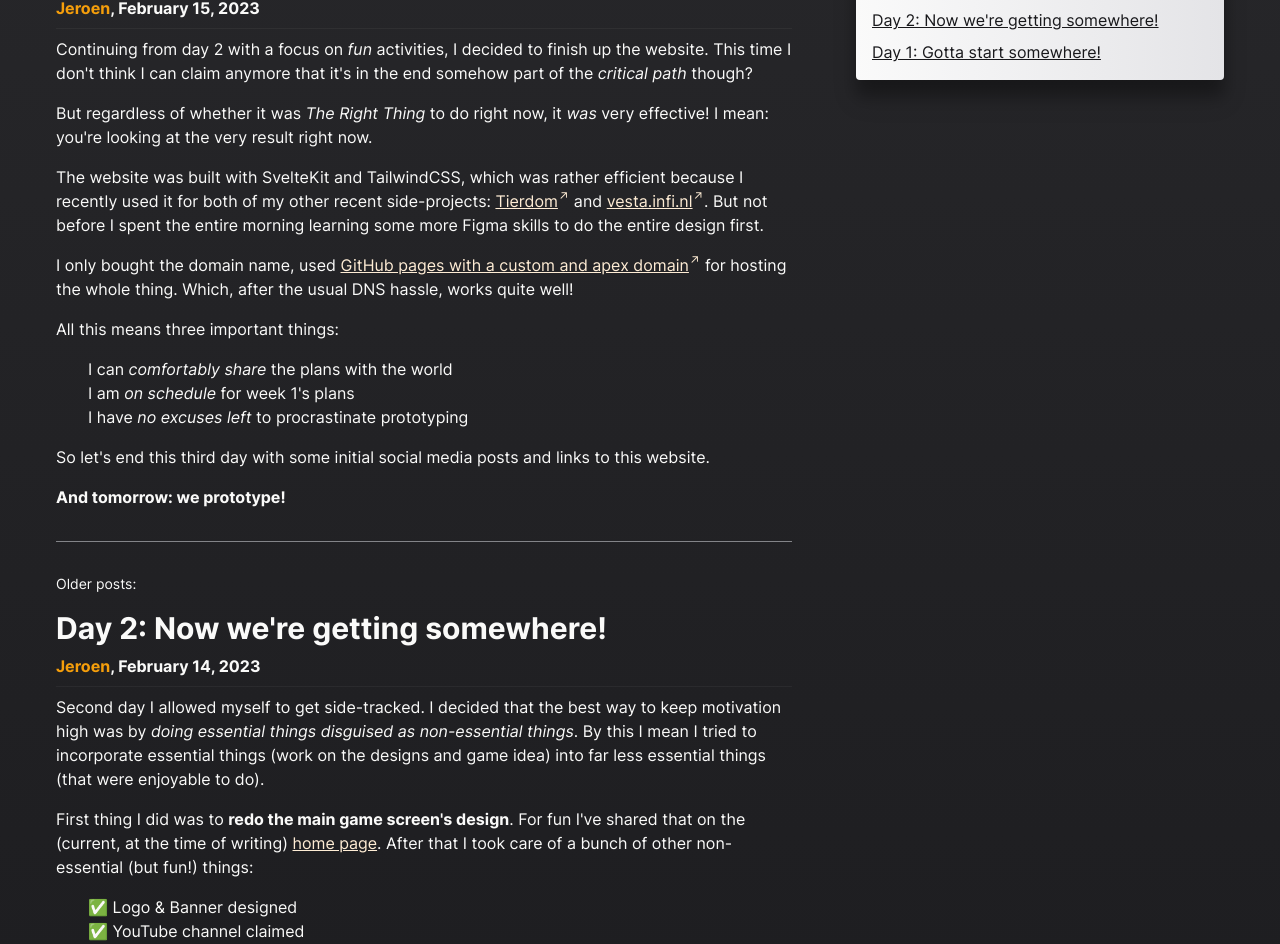
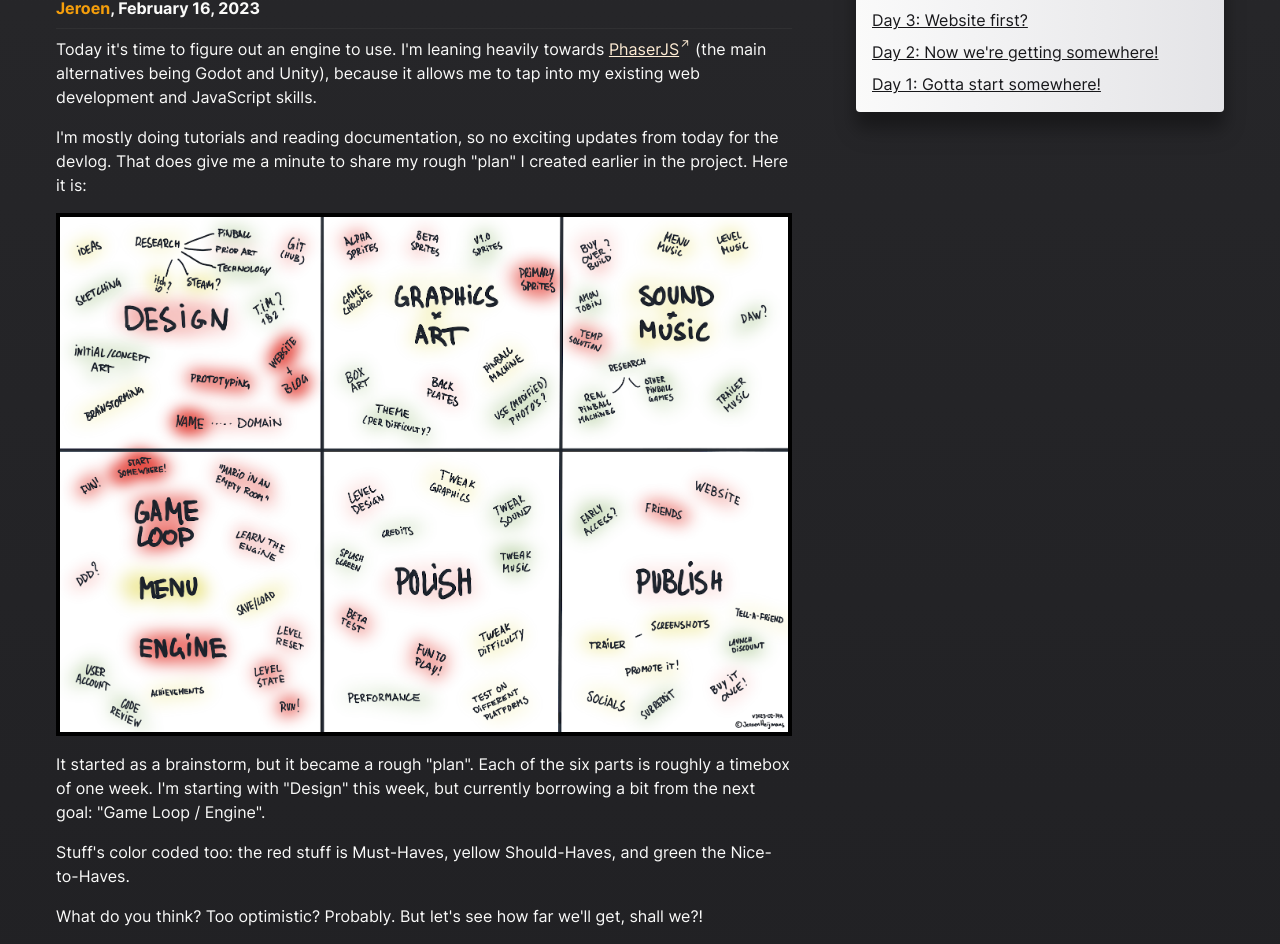
Before and after one commit to pincrediball/pincrediball.com, a SvelteKit app: page /devlog in a window 1280 px wide. Shown: the part 188-1132 px from the top of the page. Built offline with nearby package versions, Linux system fonts and the light colour scheme.

Commit message:
Devlog day 4 + new build

```diff
--- a/src/routes/devlog/+page.svelte
+++ b/src/routes/devlog/+page.svelte
@@ -6,6 +6,48 @@
   <div class="grid md:grid-cols-[2fr_1fr] grid-cols-1 w-full gap-4 lg:gap-16">
     <div class="">
       <p class="mb-2 text-sm">Latest post:</p>
+
+      <div id="post-2023-02-16" class="scroll-mt-24">
+        <h2 class="font-bold text-3xl">Day 4: Engine's on!</h2>
+        <h3 class="font-bold mt-2">
+          <span class="text-amber-500">Jeroen</span>, February 16, 2023
+        </h3>
+        <hr class="mt-2 opacity-5" />
+        <p class="mt-2">
+          Today it's time to figure out an engine to use. I'm leaning heavily towards <A
+            href="https://phaser.io/">PhaserJS</A
+          > (the main alternatives being Godot and Unity), because it allows me to tap into my existing
+          web development and JavaScript skills.
+        </p>
+        <p class="mt-4">
+          I'm mostly doing tutorials and reading documentation, so no exciting updates from today
+          for the devlog. That does give me a minute to share my rough "plan" I created earlier in
+          the project. Here it is:
+        </p>
+        <a href="/img/v2023-02-14a-tipm-brainstorm.png" target="_blank">
+          <img
+            class="border-4 border-black hover:border-amber-600 mt-4"
+            src="/img/v2023-02-14a-tipm-brainstorm.png"
+            alt="Brainstorm overview divided in 6 sections: Design, Graphics/Art, Sound/Music, Game Loop/Engine, Polish, Publish"
+          />
+        </a>
+        <p class="mt-4">
+          It started as a brainstorm, but it became a rough "plan". Each of the six parts is roughly
+          a timebox of one week. I'm starting with "Design" this week, but currently borrowing a bit
+          from the next goal: "Game Loop / Engine".
+        </p>
+        <p class="mt-4">
+          Stuff's color coded too: the red stuff is Must-Haves, yellow Should-Haves, and green the
+          Nice-to-Haves.
+        </p>
+        <p class="mt-4">
+          What do you think? Too optimistic? Probably. But let's see how far we'll get, shall we?!
+        </p>
+      </div>
+
+      <hr class="opacity-50 my-8" />
+
+      <p class="mb-4 text-sm">Older posts:</p>
 
       <div id="post-2023-02-15" class="scroll-mt-24">
         <h2 class="font-bold text-3xl">Day 3: Website first?</h2>
@@ -49,8 +91,6 @@
       </div>
 
       <hr class="opacity-50 my-8" />
-
-      <p class="mb-4 text-sm">Older posts:</p>
 
       <div id="post-2023-02-14" class="scroll-mt-24">
         <h2 class="font-bold text-3xl">Day 2: Now we're getting somewhere!</h2>
@@ -124,6 +164,7 @@
         <!-- prettier-ignore -->
         <div class="p-4 flex flex-col gap-2">
           <h2 class="text-xl font-bold">Links to all posts:</h2>
+          <a class="underline hover:text-amber-500" href="#post-2023-02-16">Day 4: Engine's on!</a>
           <a class="underline hover:text-amber-500" href="#post-2023-02-15">Day 3: Website first?</a>
           <a class="underline hover:text-amber-500" href="#post-2023-02-14">Day 2: Now we're getting somewhere!</a>
           <a class="underline hover:text-amber-500" href="#post-2023-02-13">Day 1: Gotta start somewhere!</a>
```
Also changed, not shown: static/img/v2023-02-14a-tipm-brainstorm.png (added), 16 other files (tests, documents, lock files or other folders).
